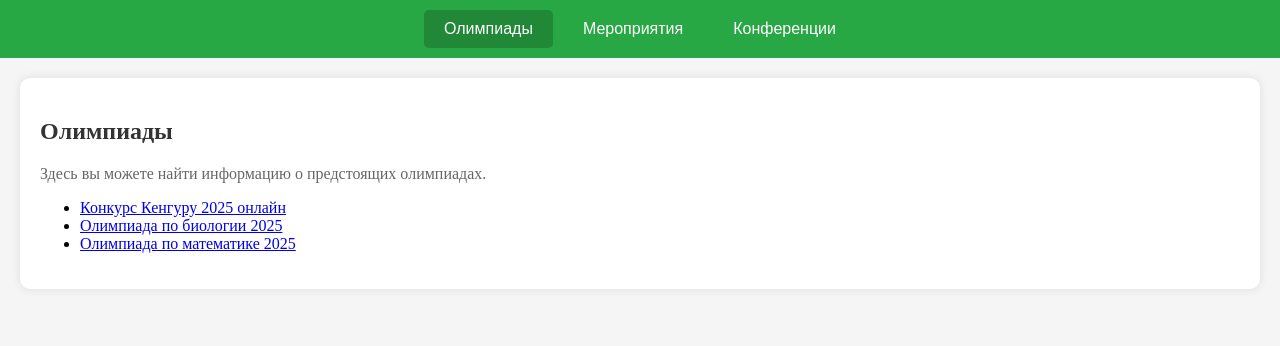
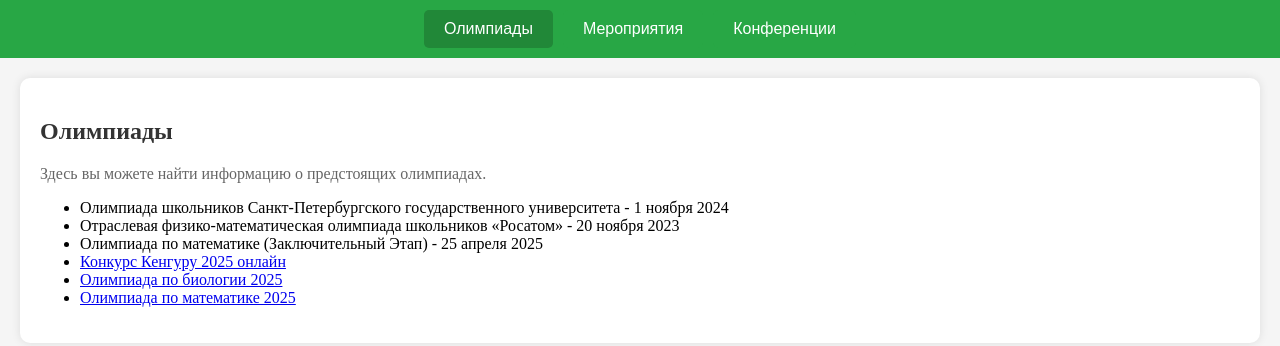
Before and after one commit to Dfremen/LTPU-BOT, a plain HTML site: page index.html in a window 1280 px wide. Drawn offline with Linux system fonts and the light colour scheme.

Commit message:
Update index.html

```diff
--- a/index.html
+++ b/index.html
@@ -6,7 +6,7 @@
     <title>Web App - Олимпиады, Мероприятия и Конференции</title>
     <style>
         body {
-            font-family: Times New Roman, sans-serif;
+            font-family: 'Times New Roman', sans-serif;
             background-color: #f5f5f5;
             margin: 0;
             padding: 0;
@@ -64,6 +64,10 @@
         <h2>Олимпиады</h2>
         <p>Здесь вы можете найти информацию о предстоящих олимпиадах.</p>
         <ul>
+            <li>Олимпиада школьников Санкт-Петербургского государственного университета - 1 ноября 2024</li>
+            <li>Отраслевая физико-математическая олимпиада школьников «Росатом» - 20 ноября 2023</li>
+            <li>Олимпиада по математике (Заключительный Этап) - 25 апреля 2025</li>
+            <!-- Добавленные олимпиады -->
             <li><a href="https://systematika.org/olimpiada/kenguru/" target="_blank">Конкурс Кенгуру 2025 онлайн</a></li>
             <li><a href="https://systematika.org/olimpiada/biology" target="_blank">Олимпиада по биологии 2025</a></li>
             <li><a href="https://systematika.org/olimpiada/math/" target="_blank">Олимпиада по математике 2025</a></li>
```
